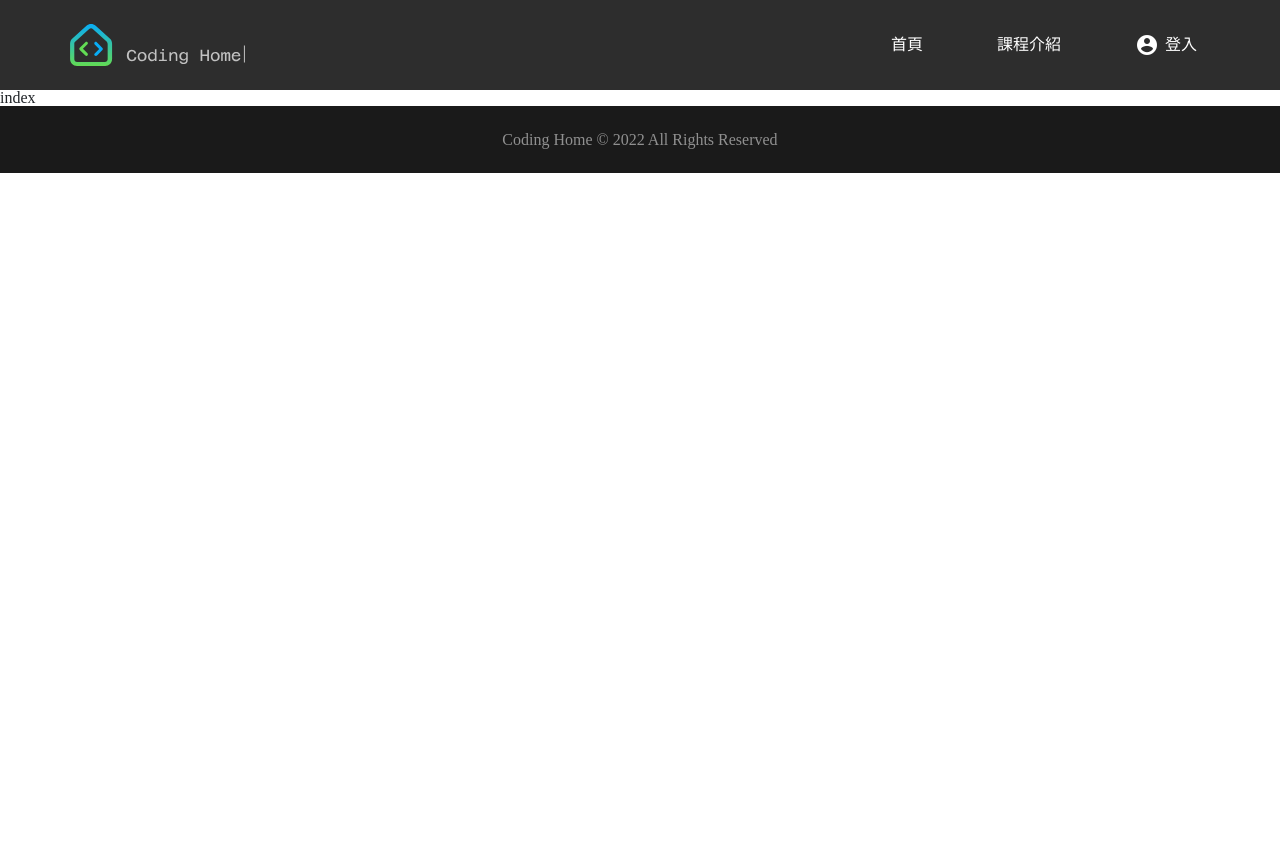
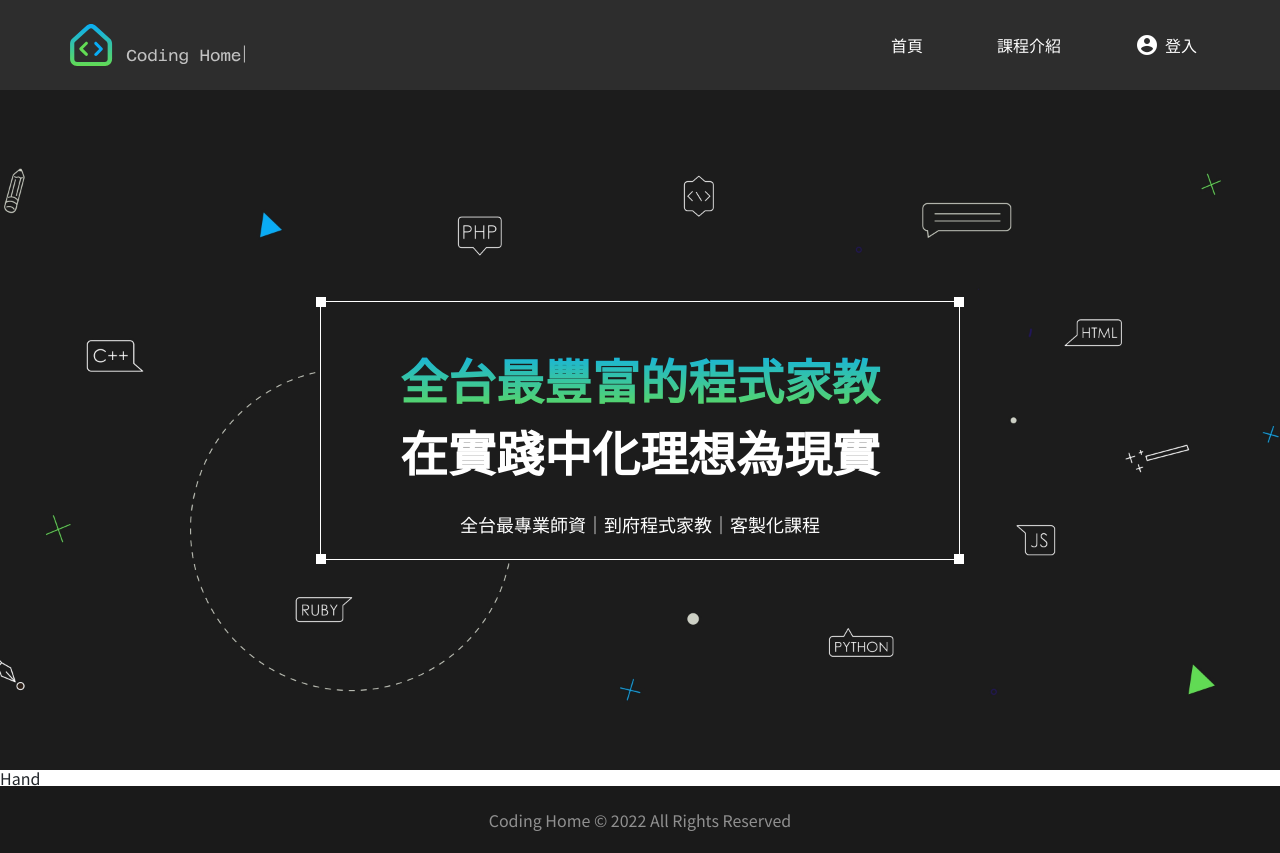
Before and after one commit to Feijai/programTeacher, a React (Create React App) app: page /#/ in a window 1280 px wide. Before the commit the page ends 800 px from the top, so only its background shows below. Built offline with nearby package versions, Linux system fonts and the light colour scheme; a web font is replaced by a local one.

Commit message:
完成主頁head

```diff
--- a/src/component/Header/index.tsx
+++ b/src/component/Header/index.tsx
@@ -19,7 +19,7 @@ const HeaderCss = styled.div`
             object-fit: cover;
         }
     }
-    .headFc{
+    .pcHead{
         font-size:18px;
         column-gap:48px;
         display:flex;
@@ -31,7 +31,7 @@ const HeaderCss = styled.div`
             background-color:inherit;
         }
     }
-    .menu{
+    .mbMenu{
         width:24px;
         height:24px;
         display:none;
@@ -46,9 +46,13 @@ const HeaderCss = styled.div`
             }
         }
         .headFc{
+            display: flex;
+            justify-content:end;
+        }
+        .pcHead{
             display:none;
         }
-        .menu{
+        .mbMenu{
             display:block;
         }
     }
@@ -64,8 +68,8 @@ const Header: React.FC<ModalProps> = (props) => {
                     <img src={p2} alt="" className='img2' />
                 </div>
 
-                <div className="col-6 align-self-center">
-                    <div className='headFc justify-content-end align-items-center'>
+                <div className="col-6 align-self-center headFc">
+                    <div className='pcHead justify-content-end align-items-center'>
                         <Button >首頁</Button>
                         <Button>課程介紹</Button>
                         <Button className='d-flex' onClick={() => { getLoginModal() }}>
@@ -75,7 +79,7 @@ const Header: React.FC<ModalProps> = (props) => {
                             登入
                         </Button>
                     </div>
-                    <span className="material-icons menu">drag_handle</span>
+                    <span className="material-icons mbMenu">drag_handle</span>
                 </div>
             </div>
         </HeaderCss>
--- a/src/index.css
+++ b/src/index.css
@@ -1,19 +1,86 @@
-
 /* css reset */
 
-html, body, div, span, applet, object, iframe,
-h1, h2, h3, h4, h5, h6, p, blockquote, pre,
-a, abbr, acronym, address, big, cite, code,
-del, dfn, em, img, ins, kbd, q, s, samp,
-small, strike, strong, sub, sup, tt, var,
-b, u, i, center,
-dl, dt, dd, ol, ul, li,
-fieldset, form, label, legend,
-table, caption, tbody, tfoot, thead, tr, th, td,
-article, aside, canvas, details, embed,
-figure, figcaption, footer, header, hgroup,
-menu, nav, output, ruby, section, summary,
-time, mark, audio, video {
+html,
+body,
+div,
+span,
+applet,
+object,
+iframe,
+h1,
+h2,
+h3,
+h4,
+h5,
+h6,
+p,
+blockquote,
+pre,
+a,
+abbr,
+acronym,
+address,
+big,
+cite,
+code,
+del,
+dfn,
+em,
+img,
+ins,
+kbd,
+q,
+s,
+samp,
+small,
+strike,
+strong,
+sub,
+sup,
+tt,
+var,
+b,
+u,
+i,
+center,
+dl,
+dt,
+dd,
+ol,
+ul,
+li,
+fieldset,
+form,
+label,
+legend,
+table,
+caption,
+tbody,
+tfoot,
+thead,
+tr,
+th,
+td,
+article,
+aside,
+canvas,
+details,
+embed,
+figure,
+figcaption,
+footer,
+header,
+hgroup,
+menu,
+nav,
+output,
+ruby,
+section,
+summary,
+time,
+mark,
+audio,
+video {
 	margin: 0;
 	padding: 0;
 	border: 0;
@@ -21,31 +88,55 @@ time, mark, audio, video {
 	font: inherit;
 	vertical-align: baseline;
 }
+
 /* HTML5 display-role reset for older browsers */
-article, aside, details, figcaption, figure,
-footer, header, hgroup, menu, nav, section {
+article,
+aside,
+details,
+figcaption,
+figure,
+footer,
+header,
+hgroup,
+menu,
+nav,
+section {
 	display: block;
 }
+
 body {
 	line-height: 1;
 }
-ol, ul {
+
+ol,
+ul {
 	list-style: none;
 }
-blockquote, q {
+
+blockquote,
+q {
 	quotes: none;
 }
-blockquote:before, blockquote:after,
-q:before, q:after {
+
+blockquote:before,
+blockquote:after,
+q:before,
+q:after {
 	content: '';
 	content: none;
 }
+
 table {
 	border-collapse: collapse;
 	border-spacing: 0;
 }
 
 /* 客製開始 */
+html {
+	font-family: 'Noto Sans TC';
+	;
+}
+
 .globalBGGray {
 	background-color: #2D2D2D;
 }
@@ -58,6 +149,10 @@ table {
 	background-color: #000000;
 }
 
+.globalBGBlack2 {
+	background-color: #1C1C1C;
+}
+
 .fontLightGray {
 	color: #C1C1C1;
 }
@@ -66,7 +161,7 @@ table {
 	color: #FFFFFF;
 }
 
-.fontDarkGray{
+.fontDarkGray {
 	color: #909090;
 }
 
@@ -81,12 +176,26 @@ table {
 	background: linear-gradient(to right, #09ACF5, #62DB54);
 }
 
-.s16{
+.s48 {
+	font-size: 48px;
+	line-height: 1.5;
+}
+
+.s16 {
 	font-size: 16px;
 	line-height: 1.5;
 }
 
-.s18{
+.s18 {
 	font-size: 18px;
 	line-height: 1.5;
 }
+
+/* 首頁小方框*/
+
+.whiteBox {
+	background-color: white;
+	height: 10px;
+	width: 10px;
+	position: absolute;
+}
--- /dev/null
+++ b/src/pages/Home/Hand.tsx
@@ -0,0 +1,7 @@
+import React from 'react'
+
+export default function Hand() {
+  return (
+    <div>Hand</div>
+  )
+}
--- /dev/null
+++ b/src/pages/Home/Head.tsx
@@ -0,0 +1,87 @@
+import React from 'react'
+import styled from 'styled-components'
+import bg_home from '../../assets/bg_home.jpg'
+import bg_home_mobile from '../../assets/bg_home_mobile.jpg'
+
+const HeadCss = styled.div`
+    height:680px;
+    background-image:url(${bg_home});
+    background-position: center center;
+    background-size: cover;
+    .container{
+        max-width:640px;
+        height:259px;
+        border:1px solid white;
+        padding:41px 74px;
+        position: relative;
+        .context{
+            margin-top:24px;
+            text-align:center;
+        }
+        .leftTop{
+            left:-5px;
+            top:-5px;
+        }
+        .leftBottom{
+            left:-5px;
+            bottom:-5px;
+        }
+        .rightTop{
+            right:-5px;
+            top:-5px;
+        }
+        .rightBottom{
+            right:-5px;
+            bottom:-5px;
+        }
+
+    }
+    .title{
+        span{
+            display:block;
+            text-align:center;
+            font-weight:bold;
+        }
+        .linearTD{
+            -webkit-background-clip: text;
+            -webkit-text-fill-color: transparent;
+        }
+    }
+    @media (max-width: 655px) {
+        background-image:url(${bg_home_mobile});
+        height:336px;
+        padding-left:12px;
+        padding-right:12px;
+        .container{
+            max-width:336px;
+            height:166px;
+            padding:32px 27px;
+            .title{
+                font-size:24px;
+            }
+            .context{
+                font-size:14px;
+            }
+        }
+    }
+`
+
+export default function Head() {
+    return (
+        <HeadCss className="d-flex justify-content-center align-items-center fontWhite">
+            <div className="container globalBGBlack2">
+                <div className='leftTop whiteBox'/>
+                <div className='leftBottom whiteBox'/>
+                <div className='rightTop whiteBox'/>
+                <div className='rightBottom whiteBox'/>
+                <h1 className='title s48'>
+                    <span className=' linearTD'>全台最豐富的程式家教</span>
+                    <span className=''>在實踐中化理想為現實</span>
+                </h1>
+                <h4 className='context s18'>
+                    全台最專業師資｜到府程式家教｜客製化課程
+                </h4>
+            </div>
+        </HeadCss>
+    )
+}
--- a/src/pages/Home/index.tsx
+++ b/src/pages/Home/index.tsx
@@ -1,8 +1,12 @@
 import React from 'react'
-
+import Head from './Head'
+import Hand from './Hand'
 const Home: React.FC = () => {
     return (
-        <div>index</div>
+        <>
+            <Head />
+            <Hand />
+        </>
     )
 }
 
```
Lines whose indentation alone changed are shown as unchanged.
